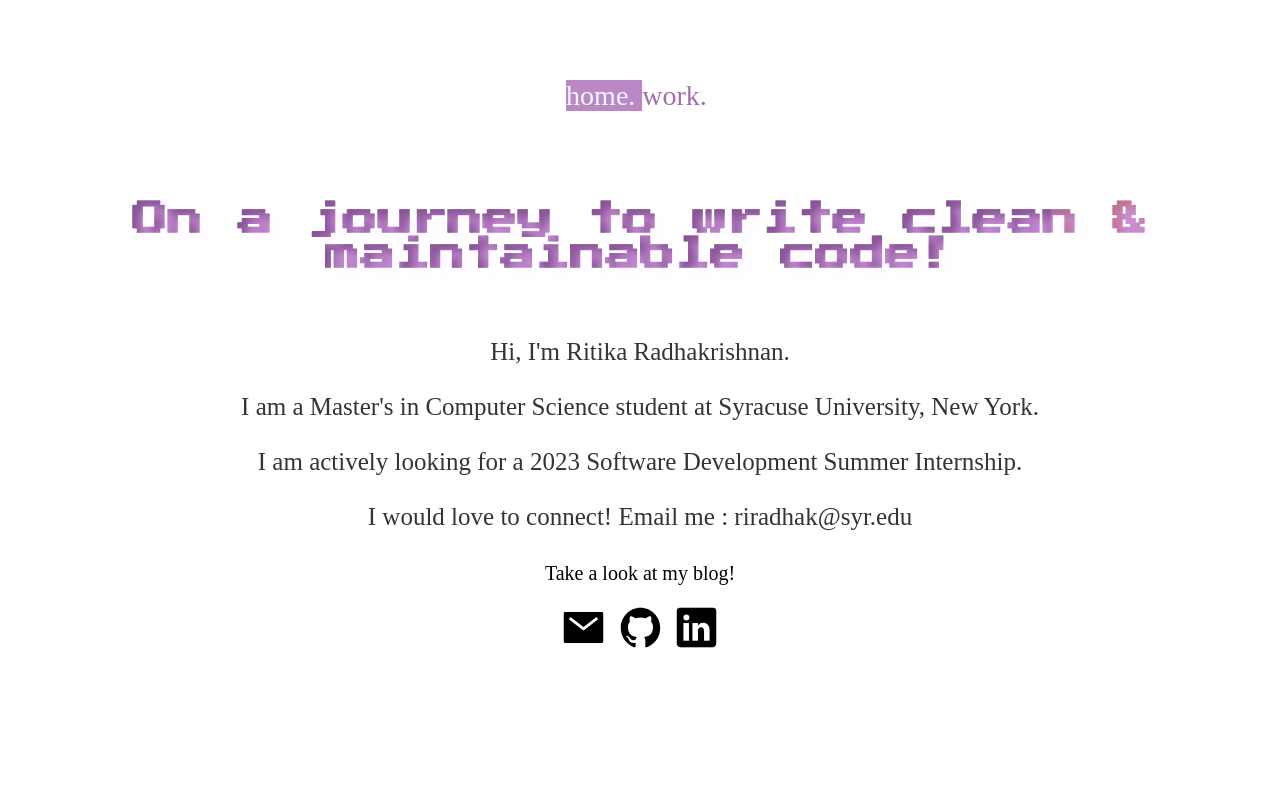
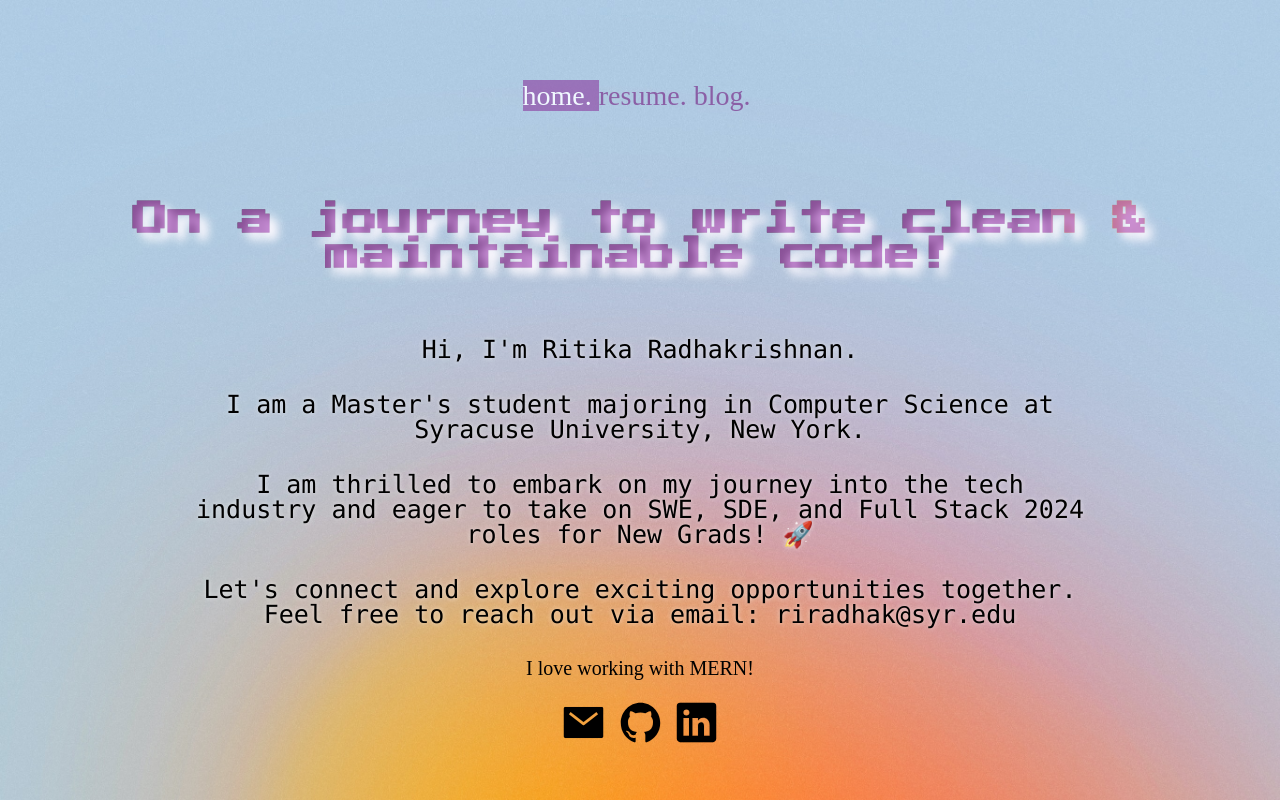
Before and after one commit to ritikaradhakrishnan/ritikaradhakrishnan.github.io, a plain HTML site: page index.html in a window 1280 px wide. Drawn offline with nearby package versions, Linux system fonts and the light colour scheme.

Commit message:
Updated Resume and Blog

```diff
--- a/index.html
+++ b/index.html
@@ -19,17 +19,17 @@
       </ul> -->
       <ul class="mynav">
         <li><a class="active">home.&nbsp;</a></li>
-        <li><a href="about.html">work.&nbsp;</a></li>
+        <li><a href="docs/Ritika_Radhakrishnan_Resume.pdf" target="_blank">resume.&nbsp;</a></li>
+        <li><a href="https://ritikaradhakrishnan.github.io/not-so-rad/" target="_blank">blog.&nbsp;</a></li>
       </ul>
       <h1>On a journey to write clean & maintainable code!</h1>
       <div class= "myDiv">
         <p>Hi, I'm Ritika Radhakrishnan.</p>
-<p>I am a Master's in Computer Science student at Syracuse University, New York.</p>
-        <p>I am actively looking for a 2023 Software Development Summer Internship.</p>
-        <p>I would love to connect! Email me : riradhak@syr.edu</p>
+<p>I am a Master's student majoring in Computer Science at Syracuse University, New York.</p>
+        <p>I am thrilled to embark on my journey into the tech industry and eager to take on SWE, SDE, and Full Stack 2024 roles for New Grads! 🚀 </p><p>Let's connect and explore exciting opportunities together. Feel free to reach out via email: riradhak@syr.edu</p>
       </div>
       <div class= "blogDiv">
-      <p><a href="https://ritikaradhakrishnan.github.io/not-so-rad/" target="_blank">Take a look at my blog!</a></p>
+      <p><a href="https://github.com/ritikaradhakrishnan/thriftU" target="_blank">I love working with MERN!</a></p>
     </div>
     <div  class= "socialDiv">
       <a href= "mailto: riradhak@syr.edu" target="_blank"><ion-icon name="mail-sharp"></ion-icon></a>
--- a/styles/index.css
+++ b/styles/index.css
@@ -7,6 +7,7 @@ body{
   background-color: rgb(255, 255, 255);
   background-size: cover;
   background-repeat: no-repeat;
+  background-image: url('../images/mymind-XUlsF9LYeVk-unsplash.jpeg');
 }
 
 h1 {
@@ -139,12 +140,13 @@ content a{
   padding-bottom: 10px;
   padding-left: 40px;
   padding-right: 40px;
-  /* font-family: "Lucida Console", Courier, monospace;  */
+  font-family: "Lucida Console", Courier, monospace;
   font-size: 25px;
-  color: #343432;
+  color: #000000;
+  text-shadow: 0 0 5px rgba(252, 252, 252, 0.7);
   font-weight: 500;
-  line-height: 1.2;
-
+  line-height: 1.0;
+  margin: 5px 100px;
 }
 
 
```
Also changed, not shown: 5 other files.
